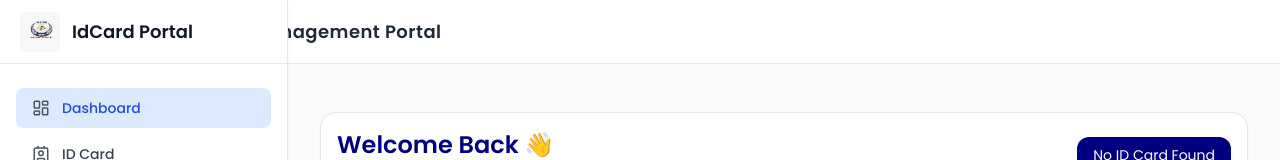
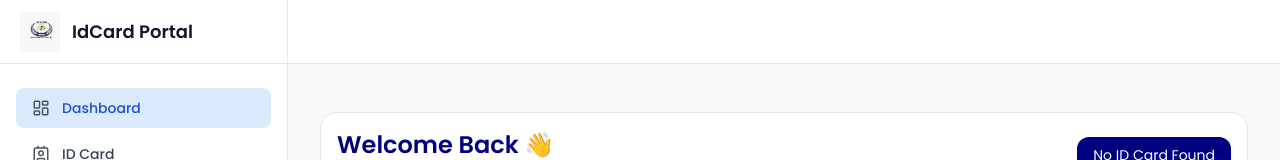
Before and after one commit to abdulrahmansoyooye/studentmanagement, a React (Create React App) app: page / in a window 1280 px wide. Shown: the top 160 px of the page. Built offline with nearby package versions, Linux system fonts and the light colour scheme; no server answers; sample sign-in values are in the browser's storage.

Commit message:
Update logos and improve component structure in Student Portal

```diff
--- a/src/components/StudentPortal/StudentDashboard/Header.jsx
+++ b/src/components/StudentPortal/StudentDashboard/Header.jsx
@@ -4,7 +4,7 @@
 export default function Header() {
   return (
     <header className="fixed top-0 left-0 right-0 h-16 bg-white border-b border-gray-200 z-40 flex items-center px-4 md:px-6">
-      <div className="flex items-center gap-3 pl-9">
+      <div className="flex items-center gap-3 pl-9 md:hidden">
         <img src={logo2} alt="Unilorin Logo" className="w-8 h-8 rounded-full" />
         <h1 className="text-lg font-semibold tracking-wide text-gray-800">
           Student Idcard Management Portal
```
